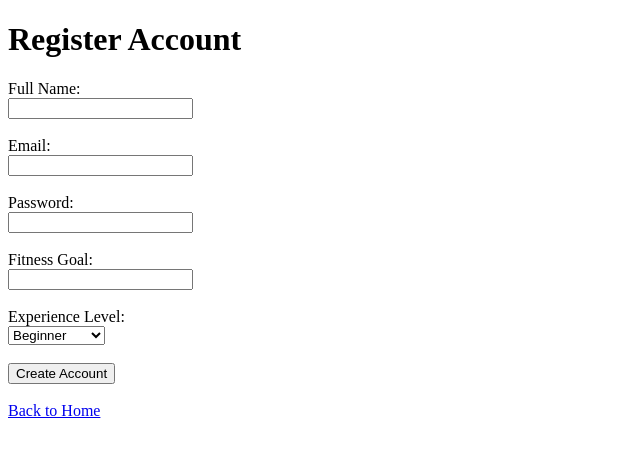
After one commit to Keshav-PO/gym-management-system, a Python web app: template members/templates/members/register.html in a window 1280 px wide. The commit adds this page. Shown: the top 457 px of the page, without its empty margins (0-640 px from the left). Run offline with Jinja, Linux system fonts and the light colour scheme; the template is opened without the code that fills it, so the values that code supplies are empty.

Commit message:
Added register page and homepage navigation

```diff
--- a/members/templates/members/home.html
+++ b/members/templates/members/home.html
@@ -8,5 +8,7 @@
 <body>
     <h1>Gym Management System</h1>
     <p>Welcome to the Gym Management System project.</p>
+
+    <a href="/register/">Go to Register Page</a>
 </body>
 </html>
--- /dev/null
+++ b/members/templates/members/register.html
@@ -0,0 +1,37 @@
+<!DOCTYPE html>
+<html lang="en">
+<head>
+    <meta charset="UTF-8">
+    <meta name="viewport" content="width=device-width, initial-scale=1.0">
+    <title>Register - Gym Management System</title>
+</head>
+<body>
+    <h1>Register Account</h1>
+
+    <form>
+        <label for="fullname">Full Name:</label><br>
+        <input type="text" id="fullname" name="fullname"><br><br>
+
+        <label for="email">Email:</label><br>
+        <input type="email" id="email" name="email"><br><br>
+
+        <label for="password">Password:</label><br>
+        <input type="password" id="password" name="password"><br><br>
+
+        <label for="goal">Fitness Goal:</label><br>
+        <input type="text" id="goal" name="goal"><br><br>
+
+        <label for="experience">Experience Level:</label><br>
+        <select id="experience" name="experience">
+            <option value="Beginner">Beginner</option>
+            <option value="Intermediate">Intermediate</option>
+            <option value="Advanced">Advanced</option>
+        </select><br><br>
+
+        <button type="submit">Create Account</button>
+    </form>
+
+    <br>
+    <a href="/">Back to Home</a>
+</body>
+</html>
--- a/members/urls.py
+++ b/members/urls.py
@@ -3,4 +3,5 @@ from . import views
 
 urlpatterns = [
     path('', views.home, name='home'),
+    path('register/', views.register, name='register'),
 ]
--- a/members/views.py
+++ b/members/views.py
@@ -3,3 +3,7 @@ from django.shortcuts import render
 
 def home(request):
     return render(request, 'members/home.html')
+
+
+def register(request):
+    return render(request, 'members/register.html')
```
